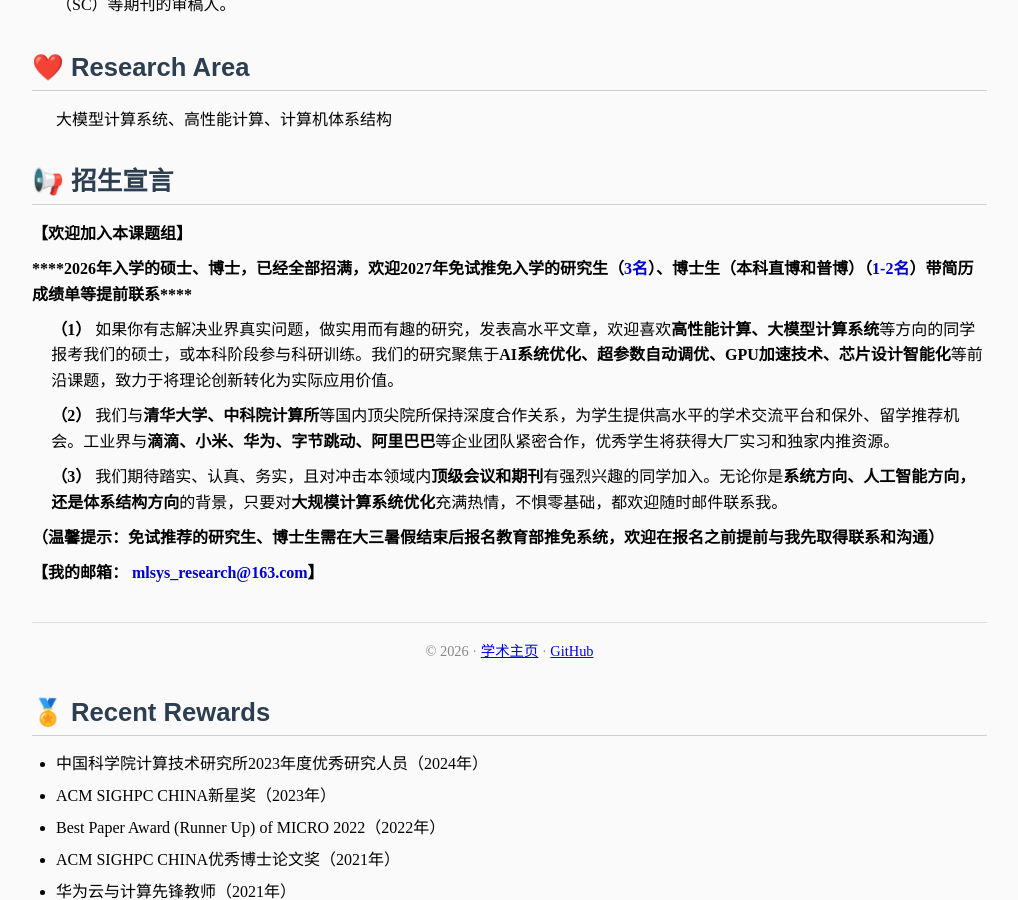
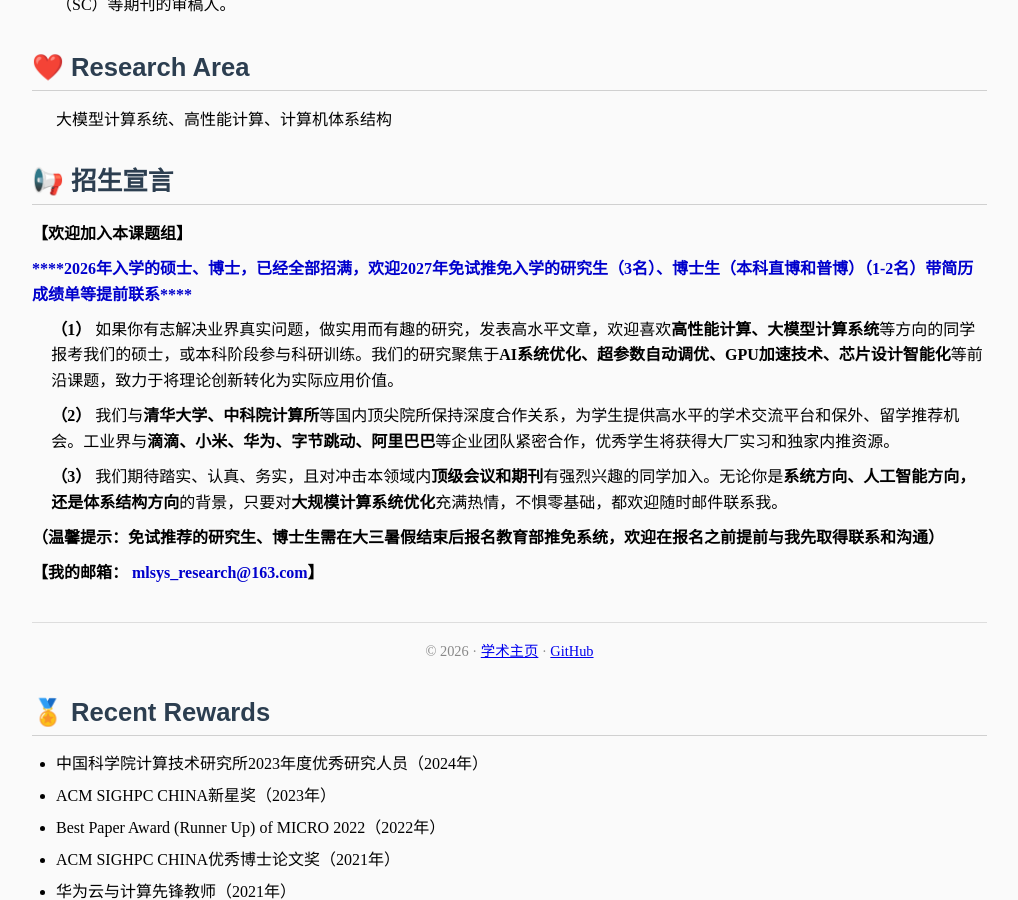
Before and after one commit to mlsys-research-jedy/mlsys-research-jedy.github.io, a Jekyll site: the page index.html, which Jekyll copies as it is, in a window 1280 px wide and 900 px high, scrolled down 476 px. Shown: the whole window, without its empty margins (123-1141 px from the left). Built offline with Jekyll 4.4.1, drawn with Linux system fonts in a browser that asks for light colours.

Commit message:
Update index.html

```diff
--- a/index.html
+++ b/index.html
@@ -129,8 +129,7 @@
     <div class="section recruit-section">
         <div class="section-title">📢 招生宣言</div>
         <p><strong>【欢迎加入本课题组】</strong></p>
-        <p><strong>****2026年入学的硕士、博士，已经全部招满，欢迎2027年免试推免入学的研究生（<span style="color:#0000cc;">3名</span>）、博士生（本科直博和普博）（<span style="color:#0000cc;">1-2名</span>）带简历成绩单等提前联系****</strong></p>
-        <ul>
+            <p><strong style="color:#0000cc;">****2026年入学的硕士、博士，已经全部招满，欢迎2027年免试推免入学的研究生（3名）、博士生（本科直博和普博）（1-2名）带简历成绩单等提前联系****</strong></p>        <ul>
             <li><strong>（1）</strong> 如果你有志解决业界真实问题，做实用而有趣的研究，发表高水平文章，欢迎喜欢<strong>高性能计算、大模型计算系统</strong>等方向的同学报考我们的硕士，或本科阶段参与科研训练。我们的研究聚焦于<strong>AI系统优化、超参数自动调优、GPU加速技术、芯片设计智能化</strong>等前沿课题，致力于将理论创新转化为实际应用价值。</li>
             <li><strong>（2）</strong> 我们与<strong>清华大学、中科院计算所</strong>等国内顶尖院所保持深度合作关系，为学生提供高水平的学术交流平台和保外、留学推荐机会。工业界与<strong>滴滴、小米、华为、字节跳动、阿里巴巴</strong>等企业团队紧密合作，优秀学生将获得大厂实习和独家内推资源。</li>
             <li><strong>（3）</strong> 我们期待踏实、认真、务实，且对冲击本领域内<strong>顶级会议和期刊</strong>有强烈兴趣的同学加入。无论你是<strong>系统方向、人工智能方向，还是体系结构方向</strong>的背景，只要对<strong>大规模计算系统优化</strong>充满热情，不惧零基础，都欢迎随时邮件联系我。</li>
```
